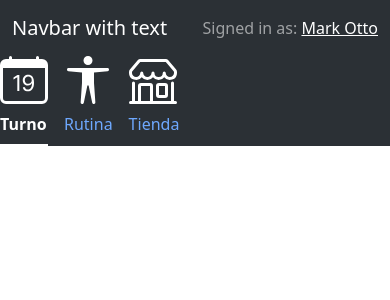
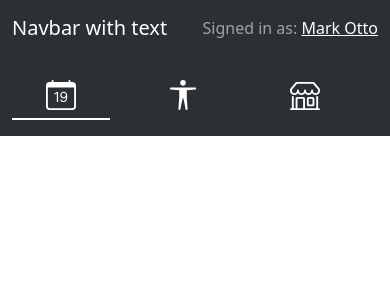
Before and after one commit to MaxiLeguiza/gymapp, a React (Vite) app in the folder gymapp/: page / in a window 390 px wide. Shown: the top 300 px of the page. Built offline with nearby package versions, Linux system fonts and the light colour scheme.

Commit message:
Icono ordenados para mobile

```diff
--- a/gymapp/src/components/SubNavBar.tsx
+++ b/gymapp/src/components/SubNavBar.tsx
@@ -5,44 +5,68 @@ export const SubNavBar = () => {
     <Navbar
       variant="underline"
       defaultActiveKey="/home"
-      className="bg-body-tertiary"
+      className="bg-body-tertiary justify-content-center d-flex flex-column flex-sm-row"
       data-bs-theme="dark"
     >
+      <div className="container-fluid">
+        {/* Row to hold the icons */}
+        <div className="row w-100 justify-content-center">
+          {/* First column */}
+          <div className="col-4 text-center my-3">
             <Navbar.Item>
+              <Navbar.Link href="/home">
                 <svg
                   xmlns="http://www.w3.org/2000/svg"
-            width="48"
-            height="48"
-            fill="white  "
+                  width="30"
+                  height="30"
+                  fill="white"
                   className="bi bi-calendar-date"
                   viewBox="0 0 16 16"
                 >
                   <path d="M6.445 11.688V6.354h-.633A13 13 0 0 0 4.5 7.16v.695c.375-.257.969-.62 1.258-.777h.012v4.61zm1.188-1.305c.047.64.594 1.406 1.703 1.406 1.258 0 2-1.066 2-2.871 0-1.934-.781-2.668-1.953-2.668-.926 0-1.797.672-1.797 1.809 0 1.16.824 1.77 1.676 1.77.746 0 1.23-.376 1.383-.79h.027c-.004 1.316-.461 2.164-1.305 2.164-.664 0-1.008-.45-1.05-.82zm2.953-2.317c0 .696-.559 1.18-1.184 1.18-.601 0-1.144-.383-1.144-1.2 0-.823.582-1.21 1.168-1.21.633 0 1.16.398 1.16 1.23" />
                   <path d="M3.5 0a.5.5 0 0 1 .5.5V1h8V.5a.5.5 0 0 1 1 0V1h1a2 2 0 0 1 2 2v11a2 2 0 0 1-2 2H2a2 2 0 0 1-2-2V3a2 2 0 0 1 2-2h1V.5a.5.5 0 0 1 .5-.5M1 4v10a1 1 0 0 0 1 1h12a1 1 0 0 0 1-1V4z" />
                 </svg>
-          <Navbar.Link href="/home">Turno</Navbar.Link>
+              </Navbar.Link>
             </Navbar.Item>
+          </div>
+
+          {/* Second column */}
+          <div className="col-4 text-center my-3">
             <Navbar.Item>
+              <Navbar.Link eventKey="link-1">
                 <svg
                   xmlns="http://www.w3.org/2000/svg"
-            width="48"
-            height="48"
+                  width="30"
+                  height="30"
                   fill="white"
                   className="bi bi-universal-access"
                   viewBox="0 0 16 16"
                 >
                   <path d="M9.5 1.5a1.5 1.5 0 1 1-3 0 1.5 1.5 0 0 1 3 0M6 5.5l-4.535-.442A.531.531 0 0 1 1.531 4H14.47a.531.531 0 0 1 .066 1.058L10 5.5V9l.452 6.42a.535.535 0 0 1-1.053.174L8.243 9.97c-.064-.252-.422-.252-.486 0l-1.156 5.624a.535.535 0 0 1-1.053-.174L6 9z" />
                 </svg>
-          <Navbar.Link eventKey="link-1">Rutina</Navbar.Link>
+              </Navbar.Link>
             </Navbar.Item>
+          </div>
+
+          {/* Third column */}
+          <div className="col-4 text-center my-3">
             <Navbar.Item>
-          <svg xmlns="http://www.w3.org/2000/svg" width="48"
-            height="48"
-            fill="white  " className="bi bi-shop" viewBox="0 0 16 16">
+              <Navbar.Link eventKey="link-2">
+                <svg
+                  xmlns="http://www.w3.org/2000/svg"
+                  width="30"
+                  height="30"
+                  fill="white"
+                  className="bi bi-shop"
+                  viewBox="0 0 16 16"
+                >
                   <path d="M2.97 1.35A1 1 0 0 1 3.73 1h8.54a1 1 0 0 1 .76.35l2.609 3.044A1.5 1.5 0 0 1 16 5.37v.255a2.375 2.375 0 0 1-4.25 1.458A2.37 2.37 0 0 1 9.875 8 2.37 2.37 0 0 1 8 7.083 2.37 2.37 0 0 1 6.125 8a2.37 2.37 0 0 1-1.875-.917A2.375 2.375 0 0 1 0 5.625V5.37a1.5 1.5 0 0 1 .361-.976zm1.78 4.275a1.375 1.375 0 0 0 2.75 0 .5.5 0 0 1 1 0 1.375 1.375 0 0 0 2.75 0 .5.5 0 0 1 1 0 1.375 1.375 0 1 0 2.75 0V5.37a.5.5 0 0 0-.12-.325L12.27 2H3.73L1.12 5.045A.5.5 0 0 0 1 5.37v.255a1.375 1.375 0 0 0 2.75 0 .5.5 0 0 1 1 0M1.5 8.5A.5.5 0 0 1 2 9v6h1v-5a1 1 0 0 1 1-1h3a1 1 0 0 1 1 1v5h6V9a.5.5 0 0 1 1 0v6h.5a.5.5 0 0 1 0 1H.5a.5.5 0 0 1 0-1H1V9a.5.5 0 0 1 .5-.5M4 15h3v-5H4zm5-5a1 1 0 0 1 1-1h2a1 1 0 0 1 1 1v3a1 1 0 0 1-1 1h-2a1 1 0 0 1-1-1zm3 0h-2v3h2z" />
                 </svg>
-          <Navbar.Link eventKey="link-2">Tienda</Navbar.Link>
+              </Navbar.Link>
             </Navbar.Item>
+          </div>
+        </div>
+      </div>
     </Navbar>
   );
 };
```
Lines whose indentation alone changed are shown as unchanged.
